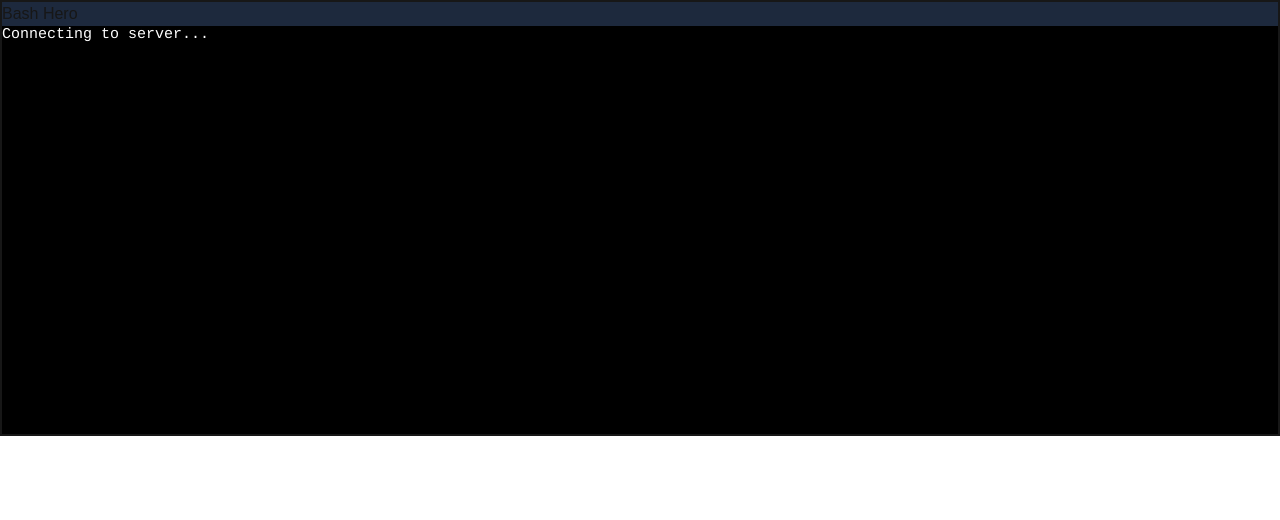
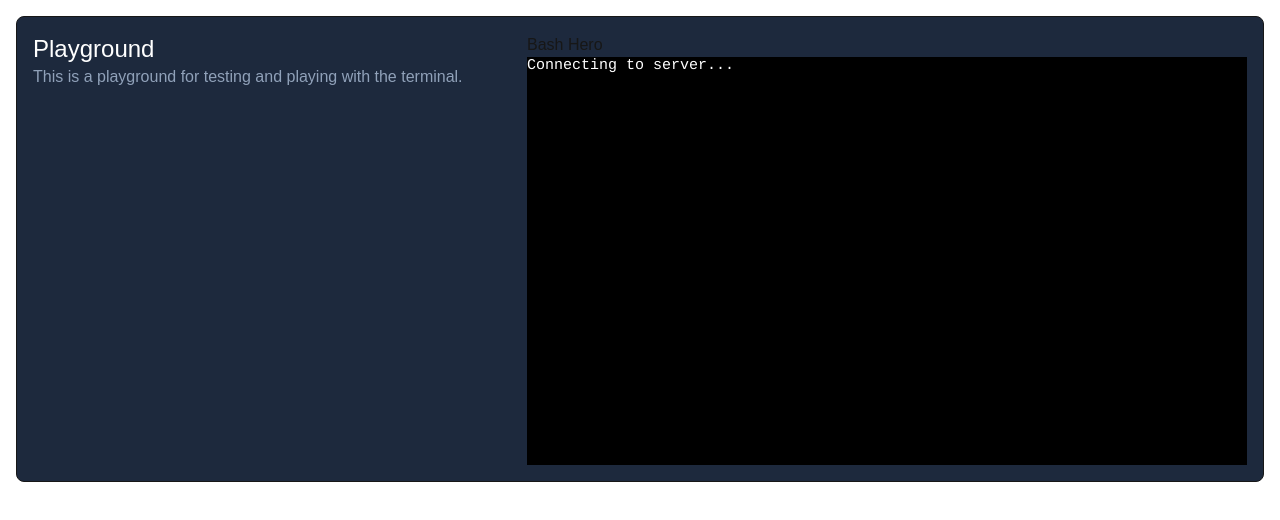
Before and after one commit to ChuckVisuals/bashhero, a Next.js app in the folder site/: page /playground in a window 1280 px wide. Shown: the top 520 px of the page. Built offline with nearby package versions, Linux system fonts and the light colour scheme; no server answers.

Commit message:
component added

```diff
--- /dev/null
+++ b/site/app/components/Terminal.tsx
@@ -0,0 +1,55 @@
+"use client";
+import { Terminal } from "@xterm/xterm";
+import { useEffect } from "react";
+import "@xterm/xterm/css/xterm.css";
+
+export default function BashTerminal() {
+
+    useEffect(() => {
+        const term = new Terminal({
+            cursorBlink: true,
+            rows: 24,
+            cols: 80,
+        });
+
+        const terminalElement = document.getElementById("terminal");
+        if (terminalElement) {
+            term.open(terminalElement);
+
+            // Establish WebSocket connection
+            const socket = new WebSocket("ws://localhost:8080");
+
+            // Handle incoming data from the WebSocket server
+            socket.onmessage = (event) => {
+                term.write(event.data);
+            };
+
+            // Handle terminal input and send it to the WebSocket server
+            term.onData((data) => {
+                socket.send(data);
+            });
+
+            // Handle WebSocket errors
+            socket.onerror = (error) => {
+                console.error("WebSocket error:", error);
+                term.write("\r\nWebSocket error occurred.\r\n");
+            };
+
+            // Handle WebSocket close
+            socket.onclose = () => {
+                term.write("\r\nConnection to server closed.\r\n");
+            };
+
+            // Initial message in the terminal
+            term.write("Connecting to server...\r\n");
+        } else {
+            console.error("Terminal element not found");
+        }
+        // Cleanup on component unmount
+        return () => {
+            term.dispose();
+        };
+    }, []);
+
+    return (<div id="terminal" className=""></div>)
+}
--- a/site/app/playground/page.tsx
+++ b/site/app/playground/page.tsx
@@ -1,65 +1,23 @@
-"use client";
-import { Terminal } from "@xterm/xterm";
-import { useEffect } from "react";
-import "@xterm/xterm/css/xterm.css";
-
+import BashTerminal from "@/components/Terminal";
 
 export default function Playground() {
 
-    useEffect(() => {
-        const term = new Terminal({
-            cursorBlink: true,
-            rows: 24,
-            cols: 80,
-        });
+    return (
+        <div className="">
+            <div className="flex flex-row bg-slate-800 border rounded-lg round-lg p-4 m-4 justify-between">
+                <div>
+                    <h1 className="text-2xl text-white">Playground</h1>
+                    <p className="text-slate-400">This is a playground for testing and playing with the terminal.</p>
+                </div>
+                <div className="">
+                    Bash Hero
+                    <BashTerminal />
+                </div>
+            </div>
+            <div>
+                <h1 className="text-2xl text-white">Test/Cases</h1>
+            </div>
 
-        const terminalElement = document.getElementById("terminal");
-        if (terminalElement) {
-            term.open(terminalElement);
-
-            // Establish WebSocket connection
-            const socket = new WebSocket("ws://localhost:8080");
-
-            // Handle incoming data from the WebSocket server
-            socket.onmessage = (event) => {
-                term.write(event.data);
-            };
-
-            // Handle terminal input and send it to the WebSocket server
-            term.onData((data) => {
-                socket.send(data);
-            });
-
-            // Handle WebSocket errors
-            socket.onerror = (error) => {
-                console.error("WebSocket error:", error);
-                term.write("\r\nWebSocket error occurred.\r\n");
-            };
-
-            // Handle WebSocket close
-            socket.onclose = () => {
-                term.write("\r\nConnection to server closed.\r\n");
-            };
-
-            // Initial message in the terminal
-            term.write("Connecting to server...\r\n");
-        } else {
-            console.error("Terminal element not found");
-        }
-
-        // Cleanup on component unmount
-        return () => {
-            term.dispose();
-        };
-
-    }, []);
-
-    return (
-        <div className="flex flex-col bg-slate-800 border-2 round-lg item-center justify-center">
-            <div>
-                Bash Hero
-            </div>
-            <div id="terminal" className=""></div>
         </div>
 
     )
--- a/site/tsconfig.json
+++ b/site/tsconfig.json
@@ -19,7 +19,7 @@
       }
     ],
     "paths": {
-      "@/*": ["./*"]
+      "@/*": ["./app/*"]
     }
   },
   "include": ["next-env.d.ts", "**/*.ts", "**/*.tsx", ".next/types/**/*.ts"],
```
